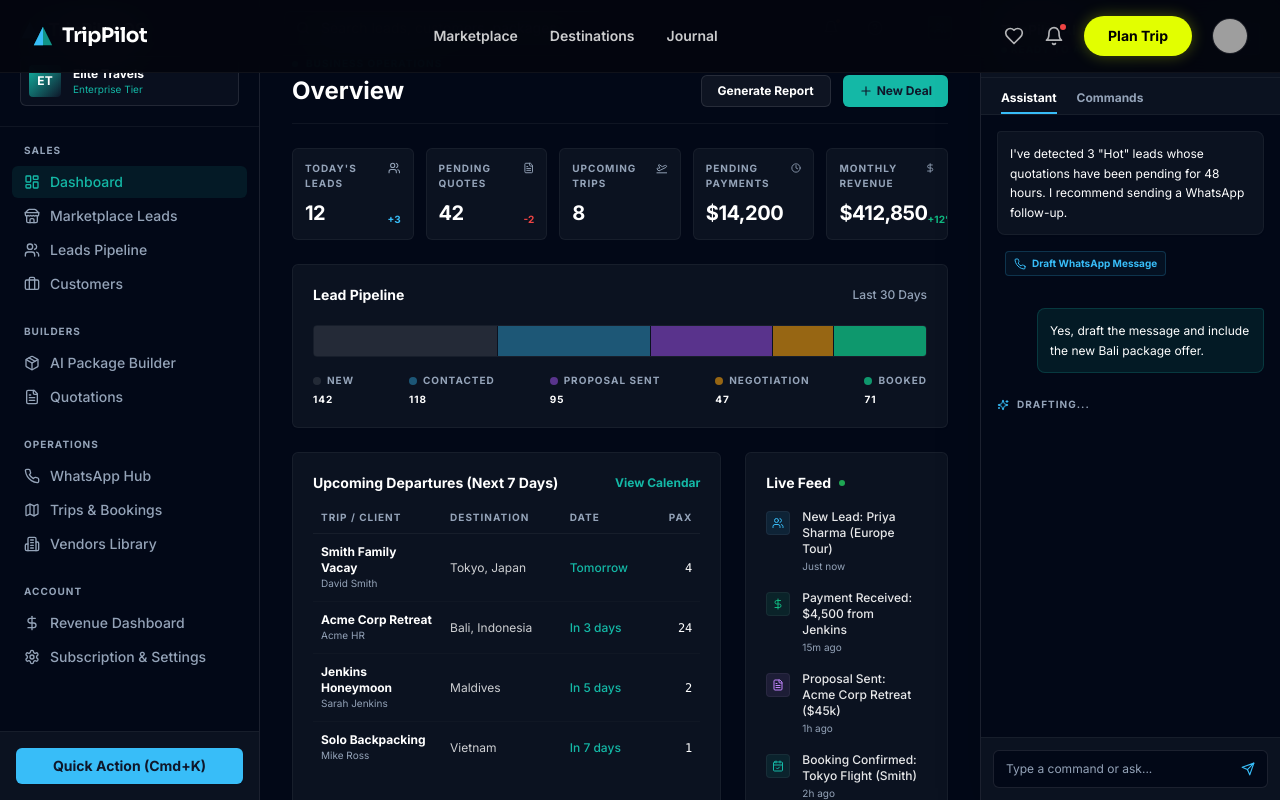
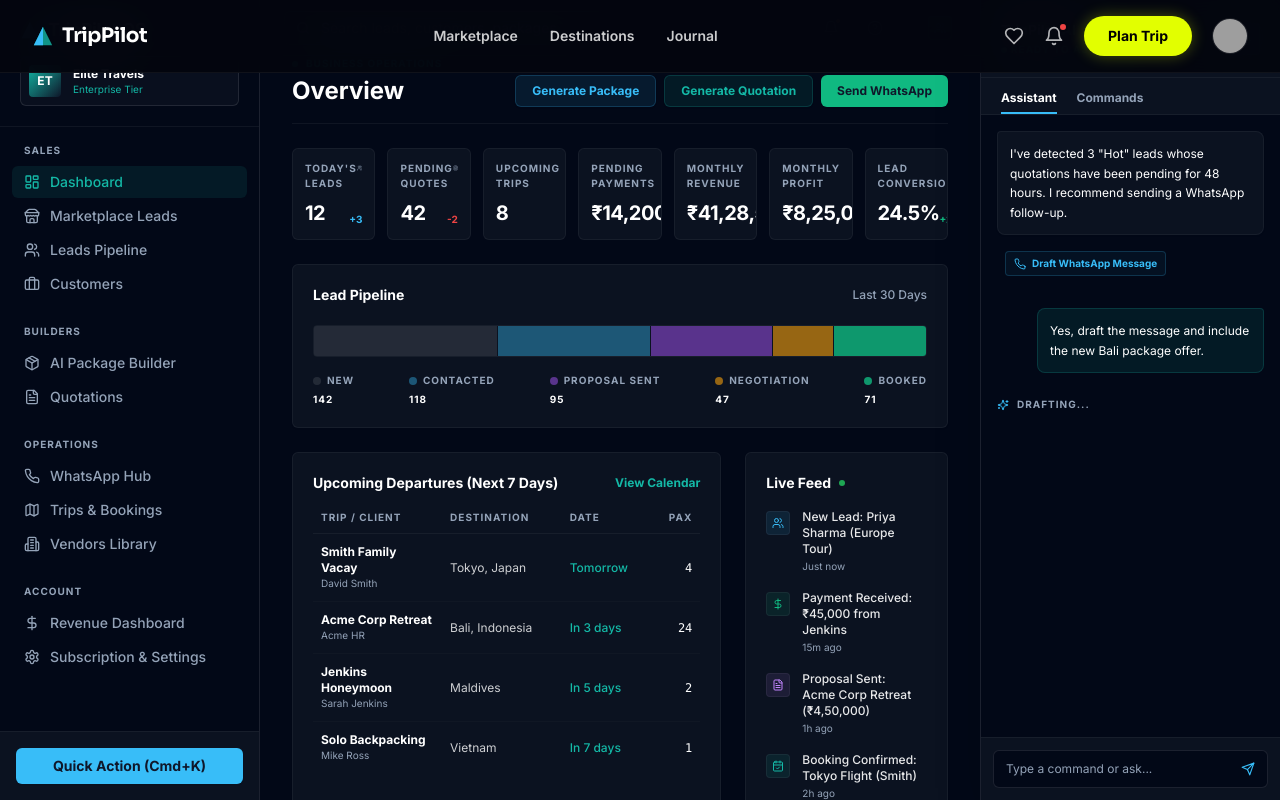
Before and after one commit to premkarnawat/Tripvora-AI-Powered-Trip-Planner, a Next.js app: page /agency in a window 1280 px wide. Shown: the top 800 px of the page. Built offline with nearby package versions, Linux system fonts and the light colour scheme; grey boxes are pictures that could not be loaded.

Commit message:
feat: V3 Revenue Driven CRM polish - Dashboard KPIs, WhatsApp templates, AI Estimation mode badge

```diff
--- a/src/app/(crm)/agency/page.tsx
+++ b/src/app/(crm)/agency/page.tsx
@@ -1,7 +1,7 @@
 "use client";
 
 import { motion } from "framer-motion";
-import { DollarSign, Users, FileText, CalendarCheck, Clock, ArrowRight, Activity, PlaneTakeoff, Plus } from "lucide-react";
+import { DollarSign, Users, FileText, CalendarCheck, Clock, ArrowRight, Activity, PlaneTakeoff, Plus, TrendingUp } from "lucide-react";
 import { Button } from "@/components/ui/button";
 
 export default function AgencyDashboard() {
@@ -21,23 +21,28 @@ export default function AgencyDashboard() {
             Overview
           </h1>
         </div>
-        <div className="flex gap-3">
-          <Button className="h-8 text-xs font-bold bg-white/5 hover:bg-white/10 text-white border border-white/10">
-            Generate Report
+        <div className="flex gap-2">
+          <Button className="h-8 text-xs font-bold bg-[#38BDF8]/10 hover:bg-[#38BDF8]/20 text-[#38BDF8] border border-[#38BDF8]/20 shadow-sm transition-colors">
+            Generate Package
           </Button>
-          <Button className="h-8 text-xs font-bold bg-[#14B8A6] hover:bg-[#14B8A6]/90 text-[#0F172A] border-none shadow-sm">
-            <Plus className="w-3.5 h-3.5 mr-1" /> New Deal
+          <Button className="h-8 text-xs font-bold bg-[#14B8A6]/10 hover:bg-[#14B8A6]/20 text-[#14B8A6] border border-[#14B8A6]/20 shadow-sm transition-colors">
+            Generate Quotation
+          </Button>
+          <Button className="h-8 text-xs font-bold bg-[#10B981] hover:bg-[#10B981]/90 text-[#0F172A] border-none shadow-sm transition-colors">
+            Send WhatsApp
           </Button>
         </div>
       </div>
 
       {/* 1. TOP ROW: Dense KPIs */}
-      <div className="grid grid-cols-2 md:grid-cols-5 gap-3">
+      <div className="grid grid-cols-2 md:grid-cols-4 lg:grid-cols-7 gap-3">
         <KpiMetric title="Today's Leads" value="12" icon={Users} trend="+3" />
         <KpiMetric title="Pending Quotes" value="42" icon={FileText} trend="-2" warning />
         <KpiMetric title="Upcoming Trips" value="8" icon={PlaneTakeoff} />
-        <KpiMetric title="Pending Payments" value="$14,200" icon={Clock} warning />
-        <KpiMetric title="Monthly Revenue" value="$412,850" icon={DollarSign} trend="+12%" success />
+        <KpiMetric title="Pending Payments" value="₹14,200" icon={Clock} warning />
+        <KpiMetric title="Monthly Revenue" value="₹41,28,500" icon={DollarSign} trend="+12%" success />
+        <KpiMetric title="Monthly Profit" value="₹8,25,000" icon={Activity} trend="+8%" success />
+        <KpiMetric title="Lead Conversion" value="24.5%" icon={TrendingUp} trend="+2.1%" success />
       </div>
 
       {/* 2. SECOND ROW: Linear Lead Pipeline */}
@@ -112,8 +117,8 @@ export default function AgencyDashboard() {
           </div>
           <div className="space-y-4 flex-1 overflow-y-auto custom-scrollbar pr-2">
             <ActivityItem type="new_lead" text="New Lead: Priya Sharma (Europe Tour)" time="Just now" />
-            <ActivityItem type="payment" text="Payment Received: $4,500 from Jenkins" time="15m ago" />
-            <ActivityItem type="proposal" text="Proposal Sent: Acme Corp Retreat ($45k)" time="1h ago" />
+            <ActivityItem type="payment" text="Payment Received: ₹45,000 from Jenkins" time="15m ago" />
+            <ActivityItem type="proposal" text="Proposal Sent: Acme Corp Retreat (₹4,50,000)" time="1h ago" />
             <ActivityItem type="booking" text="Booking Confirmed: Tokyo Flight (Smith)" time="2h ago" />
             <ActivityItem type="whatsapp" text="WhatsApp Read: David Kim" time="3h ago" />
             <ActivityItem type="new_lead" text="New Marketplace Lead: Emma Stone" time="5h ago" />
--- a/src/app/(crm)/agency/quotations/page.tsx
+++ b/src/app/(crm)/agency/quotations/page.tsx
@@ -33,6 +33,17 @@ export default function QuotationBuilderPage() {
             <Button className="h-8 text-xs font-bold bg-[#14B8A6] hover:bg-[#14B8A6]/90 text-[#0F172A] border-none shadow-sm">
               <Download className="w-3.5 h-3.5 mr-1" /> Generate PDF
             </Button>
+          </div>
+        </div>
+
+        {/* AI Estimation Mode Warning */}
+        <div className="bg-purple-500/10 border border-purple-500/20 rounded-md p-3 flex items-start gap-3">
+          <div className="mt-0.5">
+            <Calculator className="w-4 h-4 text-purple-400" />
+          </div>
+          <div>
+            <h3 className="text-xs font-bold text-purple-400 uppercase tracking-widest">Estimated Pricing Mode</h3>
+            <p className="text-xs text-purple-300/80 mt-0.5">No local vendors were found for this destination. These costs are AI-generated estimates. Please verify actual availability before finalizing booking.</p>
           </div>
         </div>
 
--- a/src/app/(crm)/agency/whatsapp/page.tsx
+++ b/src/app/(crm)/agency/whatsapp/page.tsx
@@ -52,8 +52,12 @@ function TabButton({ active, onClick, icon: Icon, label }: any) {
 function TemplatesTab() {
   const templates = [
     { name: "Welcome Message", desc: "Hello {{1}}, Thank you for your interest in our {{2}} package. Our travel expert will contact you shortly.", icon: MessageSquare, color: "text-[#38BDF8]" },
-    { name: "Quotation PDF", desc: "Hi {{1}}, please find attached the quotation for your trip to {{2}}. Let us know if you have any questions.", icon: FileText, color: "text-purple-400" },
+    { name: "Send Package", desc: "Hi {{1}}, here is the customized travel package for {{2}} we discussed. Let us know your thoughts!", icon: FileText, color: "text-indigo-400" },
+    { name: "Send Quotation", desc: "Hi {{1}}, please find attached the quotation for your trip to {{2}}. Let us know if you have any questions.", icon: FileText, color: "text-purple-400" },
+    { name: "Send Follow Up", desc: "Hello {{1}}, just checking in on the quotation sent for {{2}}. Do you need any modifications?", icon: MessageSquare, color: "text-pink-400" },
+    { name: "Send Invoice", desc: "Hi {{1}}, please find your official invoice for booking {{2}} attached. Thank you!", icon: CreditCard, color: "text-blue-400" },
     { name: "Payment Reminder", desc: "Hello {{1}}, Your advance payment of {{2}} is pending. Please complete it to confirm your booking.", icon: CreditCard, color: "text-[#F59E0B]" },
+    { name: "Send Itinerary PDF", desc: "Hi {{1}}, your booking is confirmed! Here is the detailed day-by-day itinerary for {{2}}.", icon: Map, color: "text-teal-400" },
     { name: "Trip Reminder", desc: "Your {{1}} trip starts tomorrow! Please find attached your final itinerary and emergency contacts.", icon: Map, color: "text-[#10B981]" },
     { name: "Review Request", desc: "Hope you enjoyed your trip to {{1}}. Please share your review to help us improve!", icon: Star, color: "text-yellow-400" },
   ];
```
